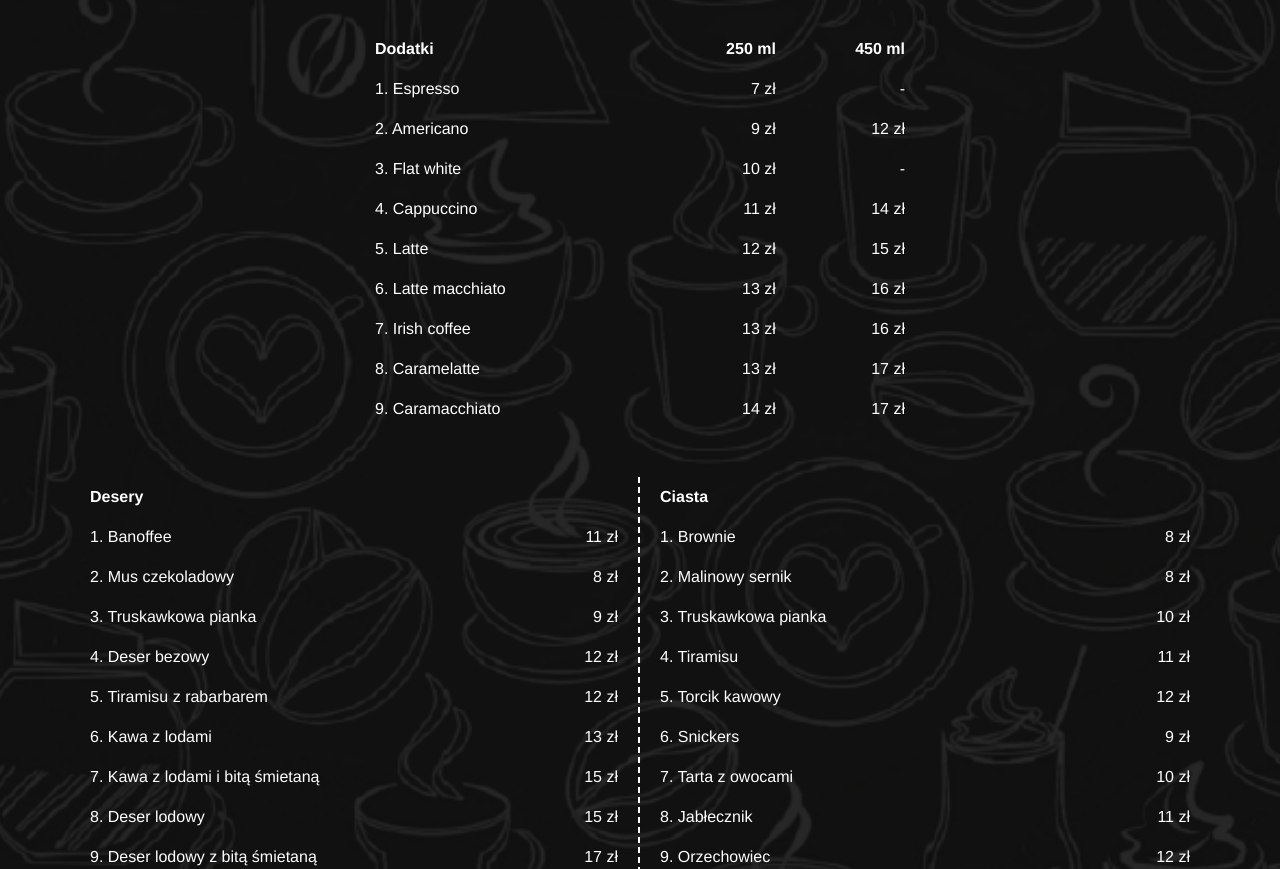
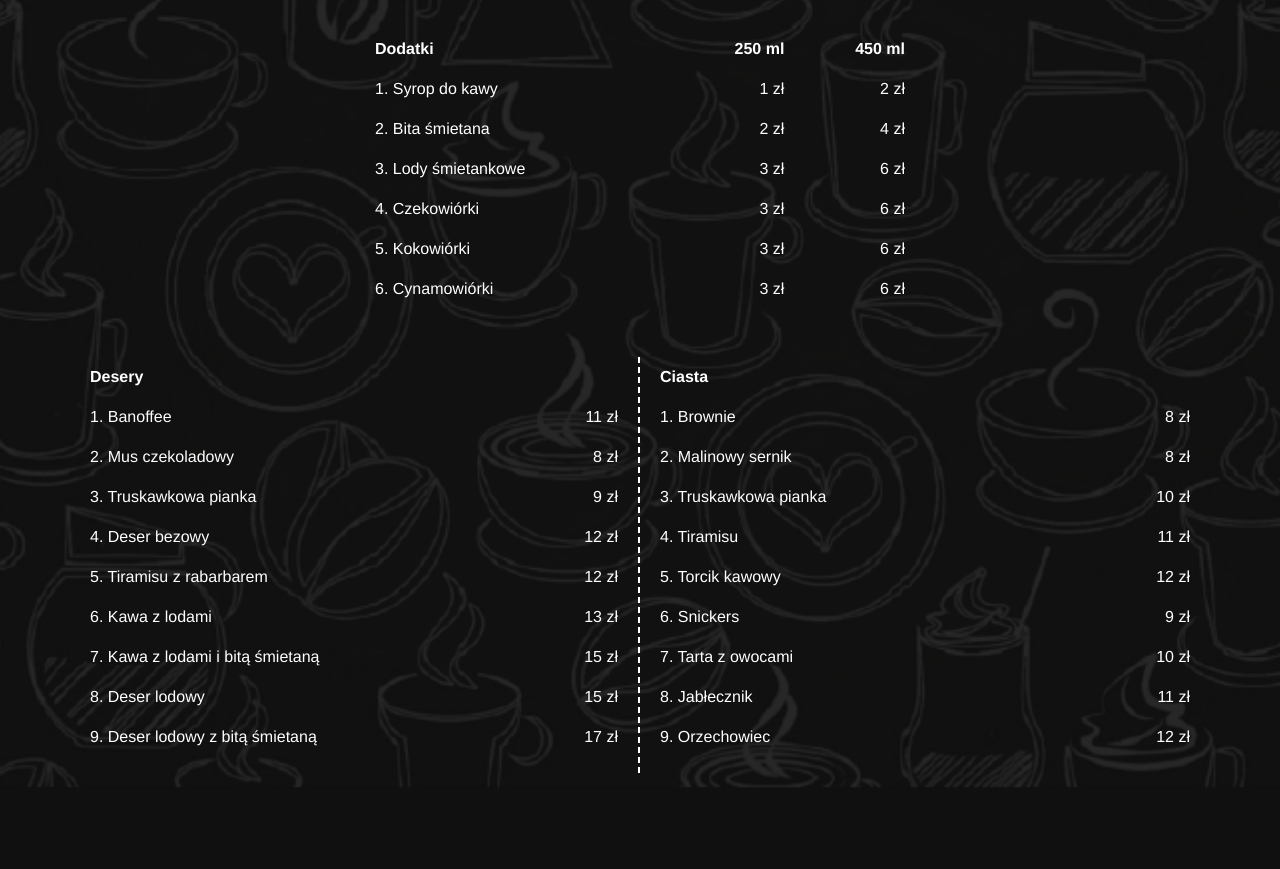
Before and after one commit to MagdalenaKita/Catfee, a plain HTML site: page main.html in a window 1280 px wide. Shown: the part 1856-2725 px from the top of the page. After the commit the page ends 2645 px from the top, so only its background shows below. Drawn offline with nearby package versions, Linux system fonts and the light colour scheme.

Commit message:
Fixed menu section

```diff
--- a/main.html
+++ b/main.html
@@ -214,49 +214,34 @@
               </thead>
               <tbody>
                 <tr>
-                  <td colspan="2">1. Espresso</td>
-                  <td class="text-end">7 zł</td>
-                  <td class="text-end">-</td>
+                  <td colspan="2">1. Syrop do kawy</td>
+                  <td class="text-end">1 zł</td>
+                  <td class="text-end">2 zł</td>
                 </tr>
                 <tr>
-                  <td colspan="2">2. Americano</td>
-                  <td class="text-end">9 zł</td>
-                  <td class="text-end">12 zł</td>
+                  <td colspan="2">2. Bita śmietana</td>
+                  <td class="text-end">2 zł</td>
+                  <td class="text-end">4 zł</td>
                 </tr>
                 <tr>
-                  <td colspan="2">3. Flat white</td>
-                  <td class="text-end">10 zł</td>
-                  <td class="text-end">-</td>
+                  <td colspan="2">3. Lody śmietankowe</td>
+                  <td class="text-end">3 zł</td>
+                  <td class="text-end">6 zł</td>
                 </tr>
                 <tr>
-                  <td colspan="2">4. Cappuccino</td>
-                  <td class="text-end">11 zł</td>
-                  <td class="text-end">14 zł</td>
+                  <td colspan="2">4. Czekowiórki</td>
+                  <td class="text-end">3 zł</td>
+                  <td class="text-end">6 zł</td>
                 </tr>
                 <tr>
-                  <td colspan="2">5. Latte</td>
-                  <td class="text-end">12 zł</td>
-                  <td class="text-end">15 zł</td>
+                  <td colspan="2">5. Kokowiórki</td>
+                  <td class="text-end">3 zł</td>
+                  <td class="text-end">6 zł</td>
                 </tr>
                 <tr>
-                  <td colspan="2">6. Latte macchiato</td>
-                  <td class="text-end">13 zł</td>
-                  <td class="text-end">16 zł</td>
-                </tr>
-                <tr>
-                  <td colspan="2">7. Irish coffee</td>
-                  <td class="text-end">13 zł</td>
-                  <td class="text-end">16 zł</td>
-                </tr>
-                <tr>
-                  <td colspan="2">8. Caramelatte</td>
-                  <td class="text-end">13 zł</td>
-                  <td class="text-end">17 zł</td>
-                </tr>
-                <tr>
-                  <td colspan="2">9. Caramacchiato</td>
-                  <td class="text-end">14 zł</td>
-                  <td class="text-end">17 zł</td>
+                  <td colspan="2">6. Cynamowiórki</td>
+                  <td class="text-end">3 zł</td>
+                  <td class="text-end">6 zł</td>
                 </tr>
               </tbody>
             </table>
```
